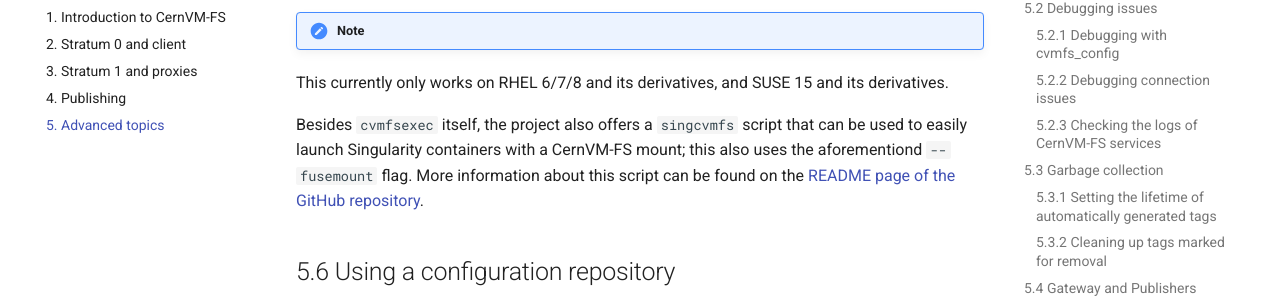
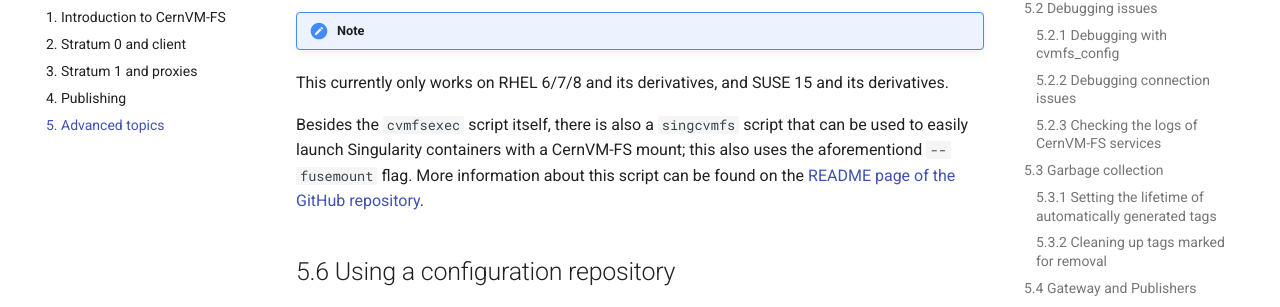
Before and after one commit to cvmfs-contrib/cvmfs-tutorial-2021, an MkDocs documentation site: the page built from docs/05_advanced.md, in a window 1280 px wide and 900 px high, scrolled down 7876 px. Shown: the part 145-452 px from the top of the window. Built offline with MkDocs 1.6.1 and Material for MkDocs 9.7.7, drawn with Linux system fonts in a browser that asks for light colours; comment, search, counter and statistics services are not loaded.

Commit message:
rewrote the part about singcvmfs a little bit

```diff
--- a/docs/05_advanced.md
+++ b/docs/05_advanced.md
@@ -342,7 +342,7 @@
 !!! note
 This currently only works on RHEL 6/7/8 and its derivatives, and SUSE 15 and its derivatives.
 
-Besides `cvmfsexec` itself, the project also offers a `singcvmfs` script that can be used to easily launch Singularity containers with a CernVM-FS mount;
+Besides the `cvmfsexec` script itself, there is also a `singcvmfs` script that can be used to easily launch Singularity containers with a CernVM-FS mount;
 this also uses the aforementiond `--fusemount` flag.
 More information about this script can be found on the [README page of the GitHub repository](https://github.com/cvmfs/cvmfsexec#singcvmfs-command).
 
```
